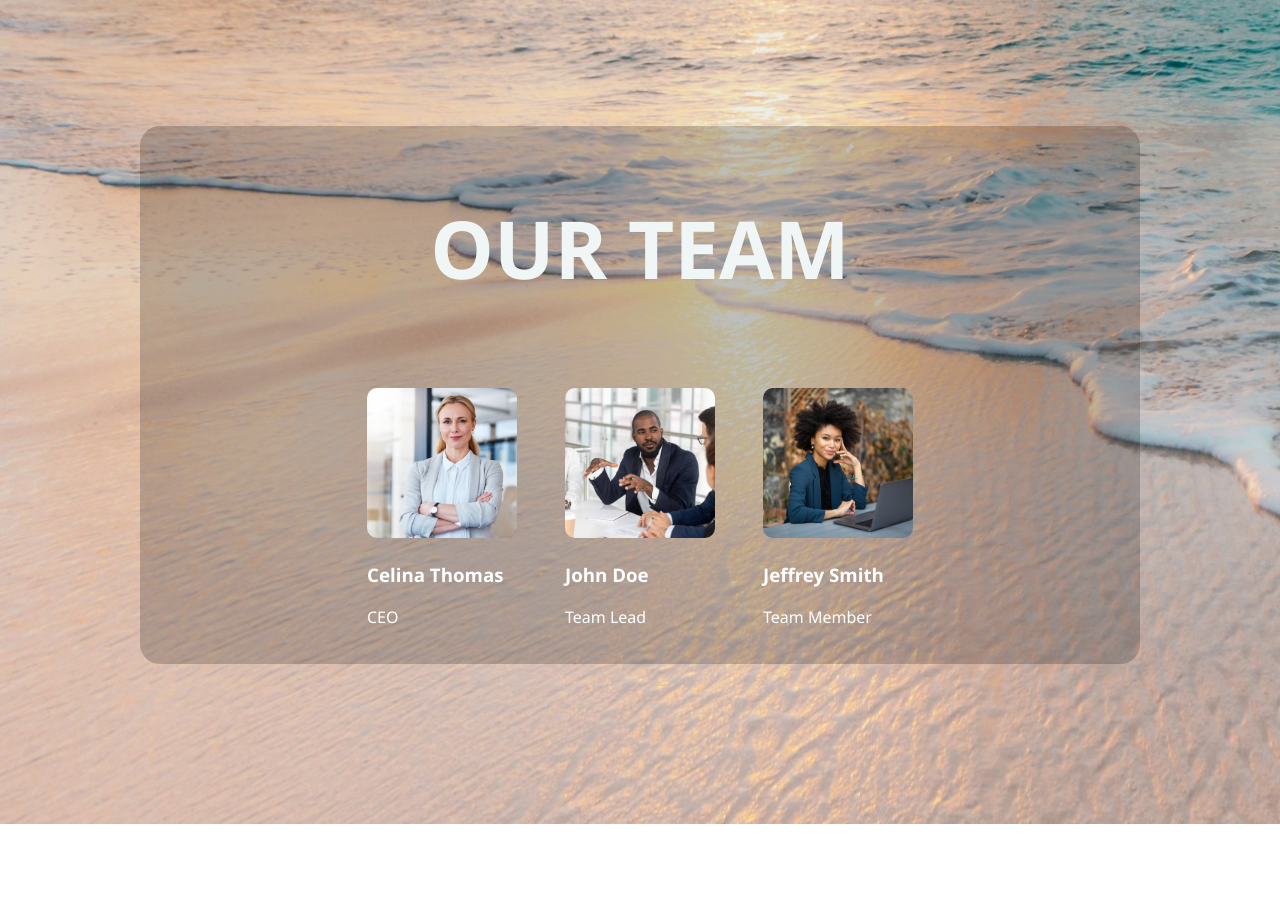
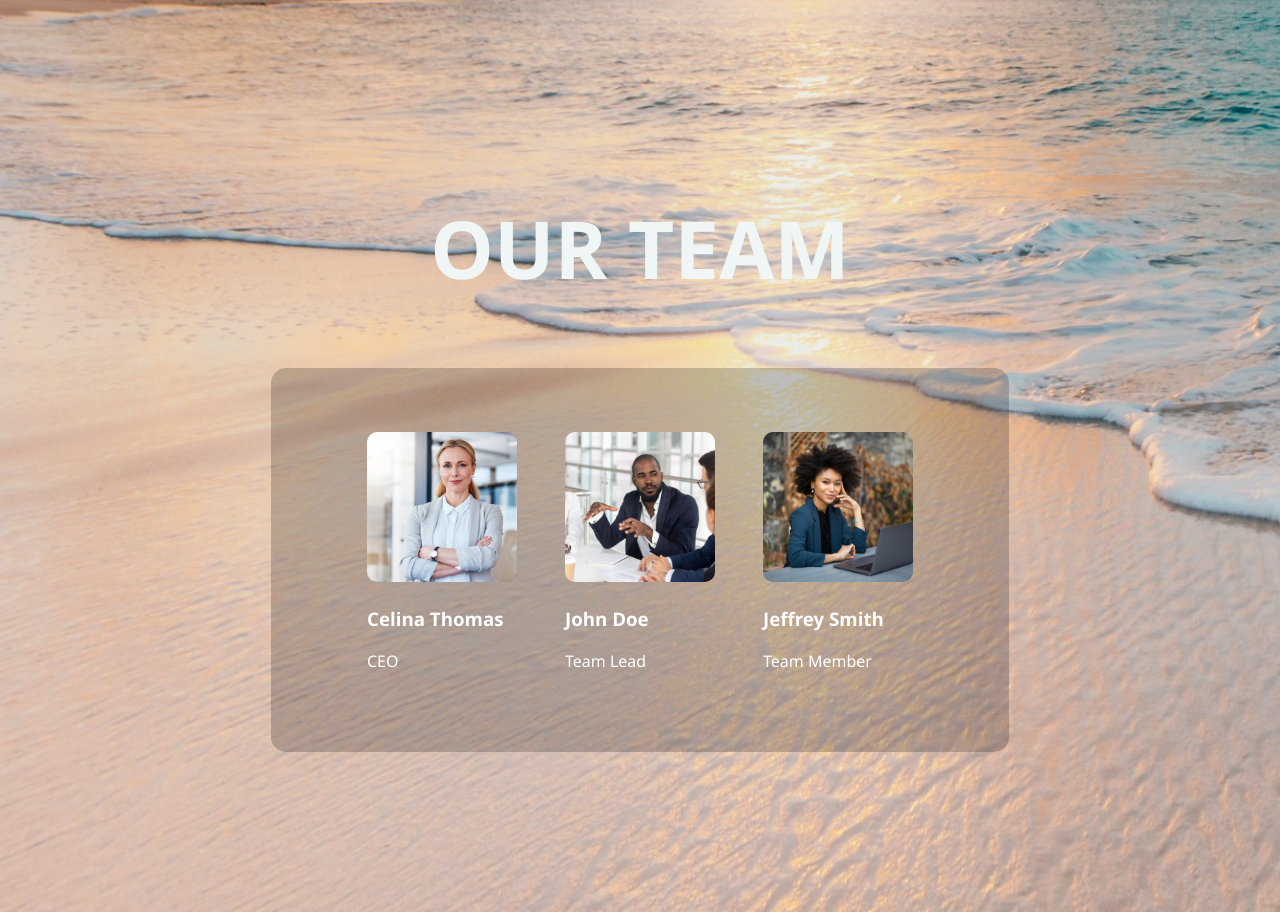
Before and after one commit to xenie16/travelRecommendation, a plain HTML site: page about.html in a window 1280 px wide. Shown: the part 760-1672 px from the top of the page. Before the commit the page ends 1584 px from the top, so only its background shows below. Drawn offline with Linux system fonts and the light colour scheme.

```diff
--- a/css/about.css
+++ b/css/about.css
@@ -18,18 +18,22 @@
    display: flex;
    flex-direction: column;
    align-items: center;
-   background-color: hsla(0, 0%, 0%, 0.2);
    color: white;
    width: 1000px;
    border-radius: 20px;
+}
+
+.team-members,
+#about-intro {
+   background-color: hsla(0, 0%, 0%, 0.2);
+   border-radius: 15px;
 }
 
 .team-members {
    display: flex;
    justify-content: center;
    gap: 3em;
-   width: 100%;
-   padding: 20px;
+   padding: 4em 6em;
 }
 
 .team-members img {
```
